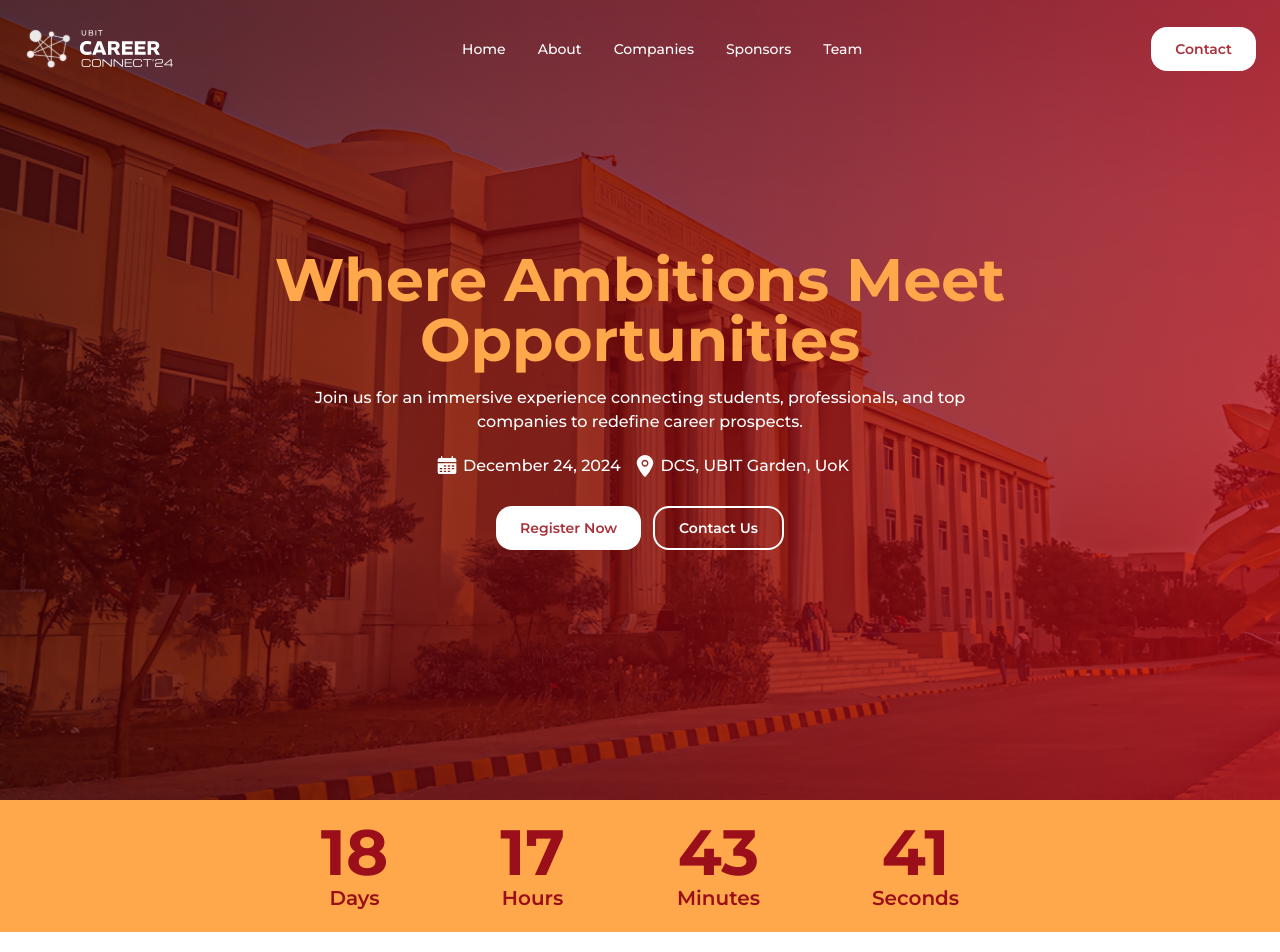
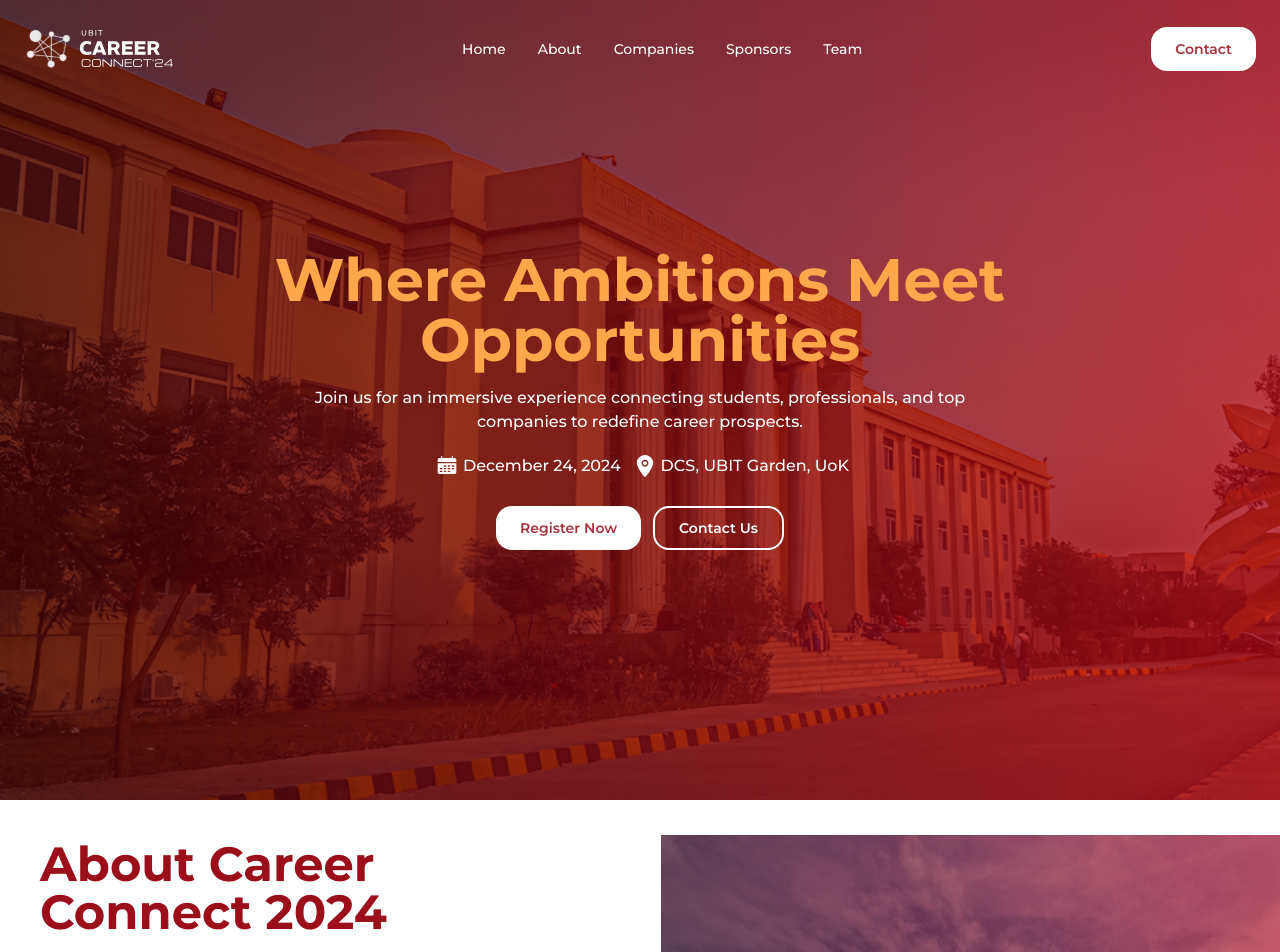
Before and after one commit to rumaisanaveed/career-connect, a React (Create React App) app: page / in a window 1280 px wide. Shown: the top 952 px of the page. Built offline with nearby package versions, Linux system fonts and the light colour scheme; a web font is replaced by a local one.

Commit message:
Removed the timer

```diff
--- a/src/CareerConnect.js
+++ b/src/CareerConnect.js
@@ -176,17 +176,6 @@ export const CareerConnect = () => {
             </Button>
           </div>
         </article>
-      </div>
-      {/* timer */}
-      <div className="flex justify-center gap-5 md:gap-28 w-full py-5 bg-custom-orange text-center text-custom-maroom-dark">
-        {Object.entries(countdown).map(([key, value]) => (
-          <div className="text-center text-custom-maroom-dark" key={key}>
-            <p className="text-[64px] leading-none font-bold">{value}</p>
-            <p className="font-semibold text-xl">
-              {key[0].toUpperCase() + key.substring(1, key.length)}
-            </p>
-          </div>
-        ))}
       </div>
       {/* about */}
       <div id="about" className="flex flex-col md:flex-row items-center w-full">
```
